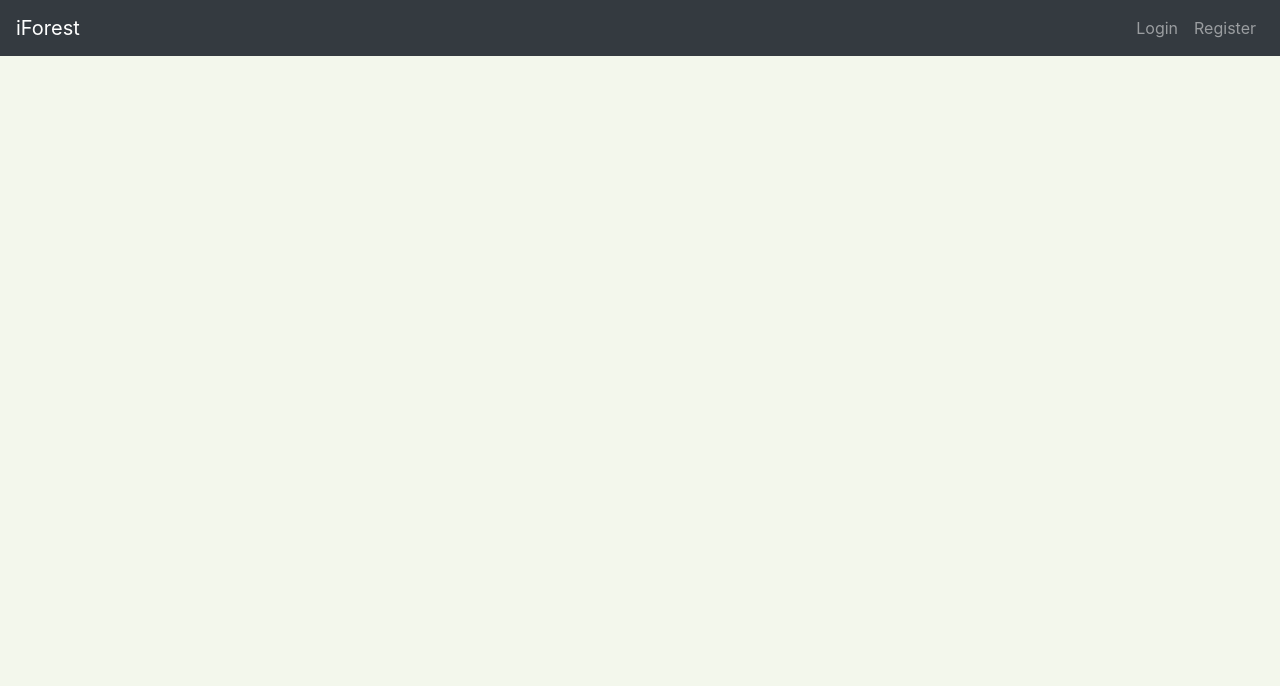
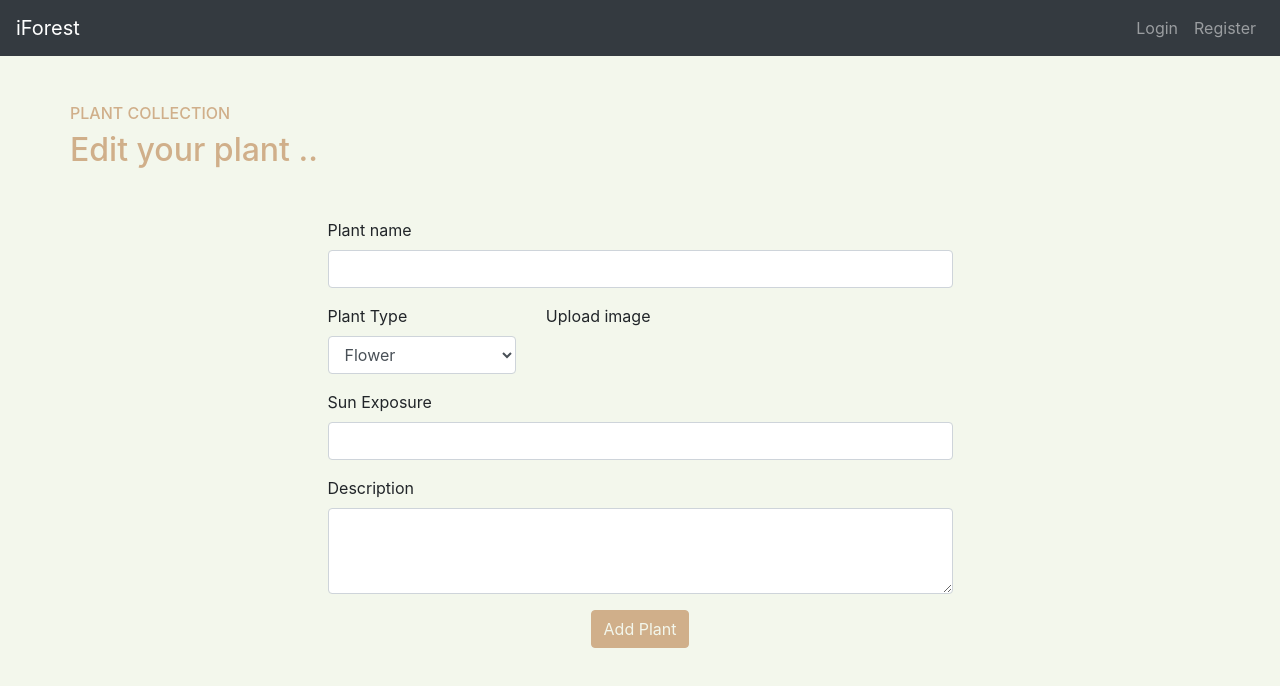
Before and after one commit to Zyzto/iForest, a React (Create React App) app in the folder frontend/: page /EditPlant/1 in a window 1280 px wide. Shown: the top 686 px of the page. Built offline with nearby package versions, Linux system fonts and the light colour scheme; no server answers.

Commit message:
Fixed edit Route,Page

```diff
--- a/frontend/src/App.js
+++ b/frontend/src/App.js
@@ -97,7 +97,7 @@ const App = (props) => {
           )}
         />
         <Route exact path="/oneplant" component={OnePlant} />
-        <Route path="/oneplant/:id" component={Editplant} />
+        <Route path="/EditPlant/:id" component={Editplant} />
         <Route
           exact
           path="/EditUserInfo"
--- a/frontend/src/Plants/Editplant.jsx
+++ b/frontend/src/Plants/Editplant.jsx
@@ -1,89 +1,74 @@
-import React, { Component } from 'react'
-import { Form, Row, Col, Button } from 'react-bootstrap';
-import Axios from 'axios';
-import URL from '../config/api';
+import React, { useState, useEffect } from "react";
+import { Row, Form, Col, Button } from "react-bootstrap";
+import Axios from "axios";
+import URL from "../config/api";
 
-export default class Editplant extends Component {
+const EditPlant = ({ history, match }) => {
+  const [plant, setPlant] = useState({}); // plant info
+  const [file, setFile] = useState(null);
+  const [filename, setFilename] = useState("Choose Image");
+  const [oldPlant, setOldPlant] = useState({});
 
-    constructor(props) {
-        super(props);
-        this.state = {
-            id: '',
-            name: '',
-            type: '',
-            image: '',
-            description: ''
+  useEffect(() => {
+    fetchOldPlant();
+    // setPlant({ type: oldPlant.type });
+    // console.log(oldPlant);
+    console.log("PLANTTTTT", plant);
+  });
+  //fetch plant info
+  const fetchOldPlant = async () => {
+    const plantId = match.params.id;
+    let data = await Axios.get(`${URL}/api/plant/${plantId}`, {
+      headers: {
+        "x-auth-token": localStorage.getItem("token"),
+      },
+    });
+    // console.log("HELLLLLLLLLLLLLLLLL", data);
+    if (!oldPlant.name) {
+      //Show only name without auto genrated Number
+      data.data.message.image = data.data.message.image.split(/-(.+)/)[1];
+      setOldPlant(data.data.message);
     }
-    }
+  };
 
-    componentDidMount() {
-        this.getPlants();
-    }
+  //to add the input inside plant
+  let onChangeInput = ({ target: { name, value } }) => {
+    if (name === "type") setOldPlant({ ...oldPlant, ["type"]: "" });
+    setPlant({ ...plant, [name]: value });
+  };
 
-    getPlants()  {
-        let plantId = this.props.match.params.id;
-        Axios.get(`${URL}/api/plant/${plantId}`)
-            .then(res => {
-                this.setState({
-                    id: res.data.id,
-                    name: res.data.name,
-                    type: res.data.type,
-                    image: res.data.imge,
-                    description: res.data.description,
-                }, () => {
-                    console.log(this.state)
-                }
-                )
+  //method for uploading file (image)
+  let onChangeHandler = (event) => {
+    if (event.target.files[0]) setOldPlant({ ...oldPlant, ["image"]: "" });
+    setFile(event.target.files[0]);
+    setFilename(event.target.files[0].name);
+  };
+
+  // to add the plant info to database
+  let onSubmit = (e) => {
+    e.preventDefault();
+    const data = new FormData();
+    data.append("file", file);
+    data.append("plant", JSON.stringify(plant));
+    console.log("DATAAAAA", data);
+    Axios.put(`${URL}/api/plant/${oldPlant._id}`, data, {
+      plant: JSON.stringify(plant),
+      headers: {
+        "x-auth-token": localStorage.getItem("token"),
+      },
     })
-            .catch(err => { console.log(err) })
-    }
+      .then((res) => {
+        console.log(res);
 
-    state = {
-        palnt: {},
-        setPlant: {},
-        setFile: null
-    }
-
-    onChangeHandler = (event) => {
-
-       this.setFile(event.target.files[0])
-        // setFile(event.target.getAttribute("id"))
-    }
-
-    onChangeInput = ({ target: { name, value } }) => {
-        this.setPlant({ ...this.plant, [name]: value });
-
-        const newPlant = {
-            name: this.name.name.valuem,
-            image: this.name.image.value,
-            type: this.name.type.value,
-            description: this.name.description.value
-        }
-        this.editPlant(newPlant);
-    }
-
-    onSubmit = () => {
-        const data = new FormData()
-        data.append('file', this.state.setFile)
-        Axios.put(`${URL}/aip/plant/:id`, data, {
-            plant: JSON.stringify(this.plant), headers: {
-                "x-auth-token": localStorage.getItem("token"),
-            }
+        history.push("/");
       })
-            .then(res => {
-                console.log(res)
-                this.props.history.push("/:id");
-            })
-            .catch(error => {
-                console.log(error)
-            })
-    }
-
-    render() {
-
+      .catch((err) => console.log(err));
+  };
+  //==================================================
   return (
-            <div>
-                <h2 className="text-center">Edit Plants</h2>
+    <div className="mt-5">
+      <h6 className="title"> PLANT COLLECTION</h6>
+      <h2 className="title"> Edit your plant .. </h2>
       <Form className="mt-5">
         <Row className="justify-content-center mt-5">
           <Col md={6}>
@@ -91,19 +76,23 @@ export default class Editplant extends Component {
               <Form.Label>Plant name</Form.Label>
               <Form.Control
                 type="text"
-                                placeholder="plant name"
+                placeholder={oldPlant.name}
                 name="name"
-                                onChange={this.onChangeInput}
-                                value={this.state.name}/>
+                onChange={(e) => onChangeInput(e)}
+              />
             </Form.Group>
           </Col>
         </Row>
-
         <Row className="justify-content-center">
           <Col md={2}>
             <Form.Group controlId="exampleForm.ControlSelect1">
               <Form.Label>Plant Type</Form.Label>
-                                <Form.Control as="select" name="type" value={this.state.type} onChange={this.onChangeInput}>
+              <Form.Control
+                as="select"
+                name="type"
+                value={oldPlant.type !== "" ? oldPlant.type : plant.type}
+                onChange={(e) => onChangeInput(e)}
+              >
                 <option>Flower</option>
                 <option>Liverworts</option>
                 <option>Hornworts</option>
@@ -115,29 +104,56 @@ export default class Editplant extends Component {
             </Form.Group>
           </Col>
           <Col md={4}>
-                            <Form.Label>Image</Form.Label>
+            <Form.Label>Upload image</Form.Label>
             <Form.File
               id="custom-file"
-                                label="Upload Image"
+              label={oldPlant.image !== "" ? oldPlant.image : filename}
               name="image"
-                                onChange={this.onChangeHandler}
+              onChange={(e) => onChangeHandler(e)}
               custom
-                                value={this.state.imag}
             />
+          </Col>
+        </Row>
+        <Row className="justify-content-center">
+          <Col md={6}>
+            <Form.Group controlId="formBasicPassword">
+              <Form.Label>Sun Exposure</Form.Label>
+              <Form.Control
+                type="text"
+                placeholder={oldPlant.sunTime}
+                name="sunTime"
+                onChange={(e) => onChangeInput(e)}
+              />
+            </Form.Group>
           </Col>
         </Row>
         <Row className="justify-content-center">
           <Col md={6}>
             <Form.Group controlId="exampleForm.ControlTextarea1">
               <Form.Label>Description</Form.Label>
-                                <Form.Control as="textarea" rows="3" name="description" value={this.state.description}/>
+              <Form.Control
+                as="textarea"
+                rows="3"
+                name="description"
+                placeholder={oldPlant.description}
+                onChange={(e) => onChangeInput(e)}
+              />
             </Form.Group>
-
-                            <Button variant="primary" type="submit" onClick={this.onSubmit}>Edit</Button>
           </Col>
+        </Row>
+        <Row className="justify-content-center">
+          <Button
+            variant="primary"
+            className="bn-primary"
+            type="submit"
+            onClick={(e) => onSubmit(e)}
+          >
+            Add Plant
+          </Button>
         </Row>
       </Form>
     </div>
-        )
-    }
-}
+  );
+};
+
+export default EditPlant;
--- a/frontend/src/Plants/PlantCard.jsx
+++ b/frontend/src/Plants/PlantCard.jsx
@@ -9,6 +9,7 @@ import {
   ListGroup,
   ListGroupItem,
 } from "react-bootstrap";
+import { Link } from "react-router-dom";
 import URL from "../config/api";
 import axios from "axios";
 
@@ -29,7 +30,7 @@ const PlantCard = ({ Plants, Flag, setPlants }) => {
 
   //Delete
   const handleDelete = async (id) => {
-    let data = await axios.delete(`${URL}/api/plant/${id}`, {
+    await axios.delete(`${URL}/api/plant/${id}`, {
       headers: {
         "x-auth-token": localStorage.getItem("token"),
       },
@@ -84,7 +85,12 @@ const PlantCard = ({ Plants, Flag, setPlants }) => {
                     </Button>
                   ) : (
                     <Row className="justify-content-center">
-                      <Button className="b-show m-2" variant="outline-primary">
+                      <Button
+                        className="b-show m-2"
+                        variant="outline-primary"
+                        as={Link}
+                        to={`/EditPlant/${plant._id}`}
+                      >
                         Edit
                       </Button>
                       <Button
```
Also changed, not shown: 1 other file (tests, documents, lock files or other folders). Lines whose indentation alone changed are shown as unchanged.
